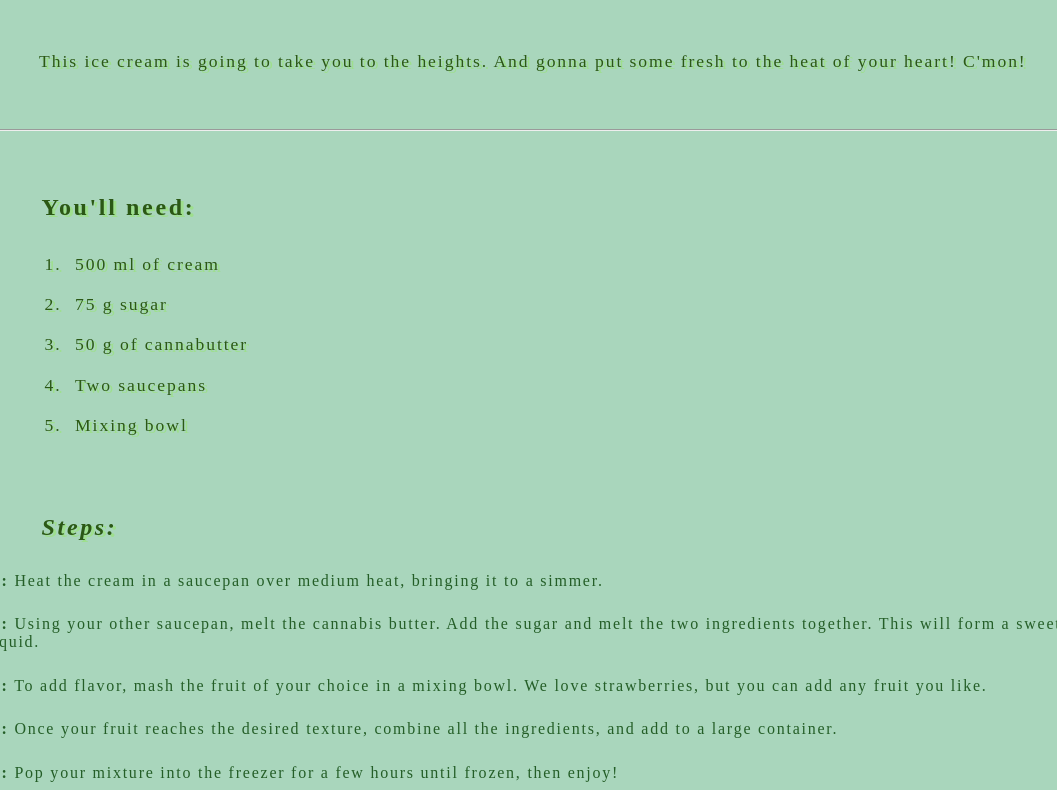
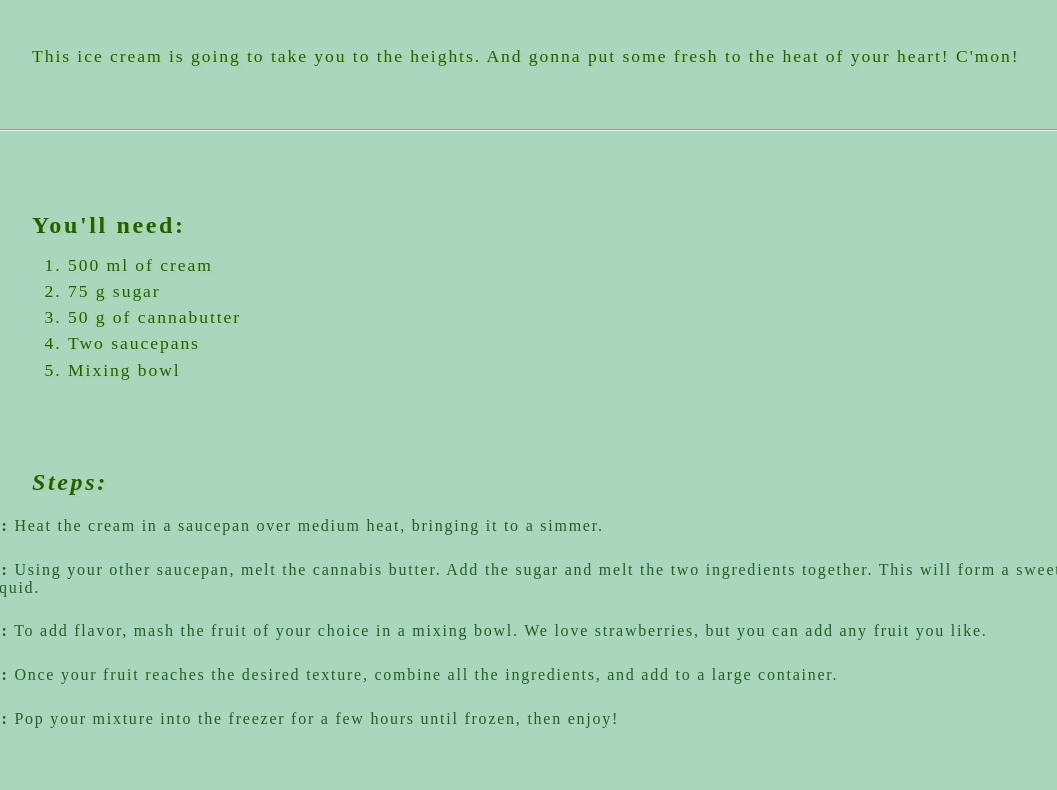
Before and after one commit to CharlyBGood/odin-recipes, a plain HTML site: page recipes/weedice.html in a window 1280 px wide. Shown: the part 679-1469 px from the top of the page, without its empty margins (96-1153 px from the left). Drawn offline with Linux system fonts and the light colour scheme.

Commit message:
repair broken files

```diff
--- a/styles/recipes.css
+++ b/styles/recipes.css
@@ -35,7 +35,6 @@ ol li, h1, h2, p {
     margin: .3em auto;
     color: #2b5815;
     text-shadow: 3px 2px #7efc003f;
-    padding: .4em;
     width: 80%;
     letter-spacing: .11em;
 }
```
